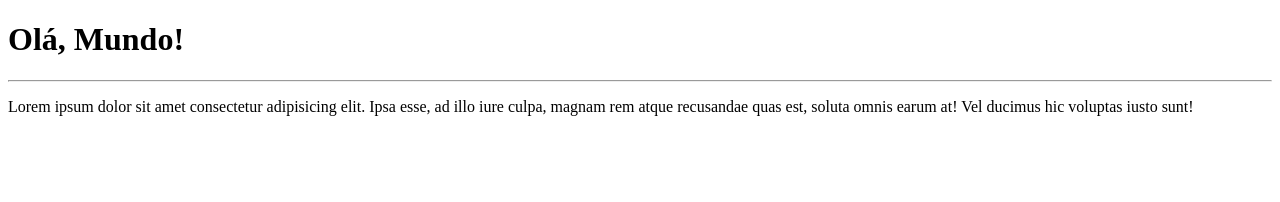
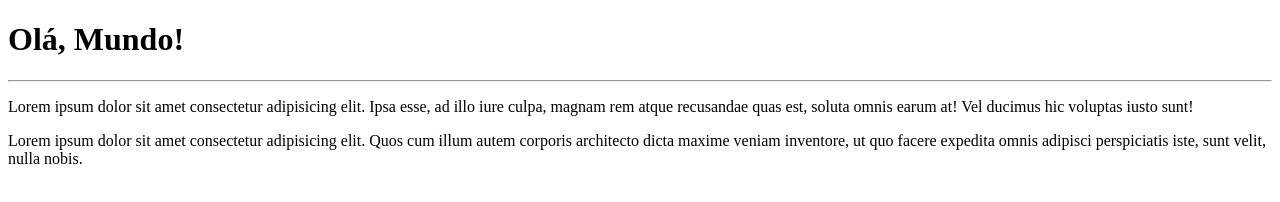
Before and after one commit to GustavoBarros360/Ola-Mundo, a plain HTML site: page site-exemplo/index.html in a window 1280 px wide. Drawn offline with Linux system fonts and the light colour scheme.

Commit message:
adicionei um parágrafo

```diff
--- a/site-exemplo/index.html
+++ b/site-exemplo/index.html
@@ -10,5 +10,6 @@
     <h1>Olá, Mundo!</h1>
     <hr>
     <p>Lorem ipsum dolor sit amet consectetur adipisicing elit. Ipsa esse, ad illo iure culpa, magnam rem atque recusandae quas est, soluta omnis earum at! Vel ducimus hic voluptas iusto sunt!</p>
+    <p>Lorem ipsum dolor sit amet consectetur adipisicing elit. Quos cum illum autem corporis architecto dicta maxime veniam inventore, ut quo facere expedita omnis adipisci perspiciatis iste, sunt velit, nulla nobis.</p>
 </body>
 </html>
```
